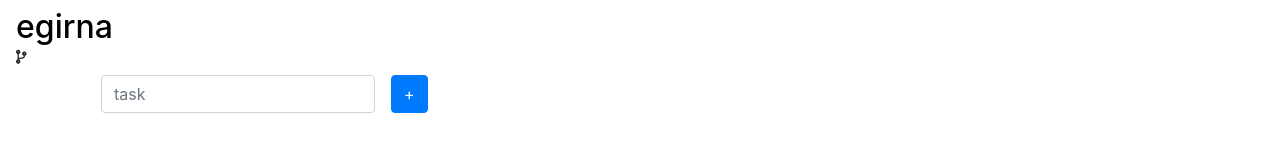
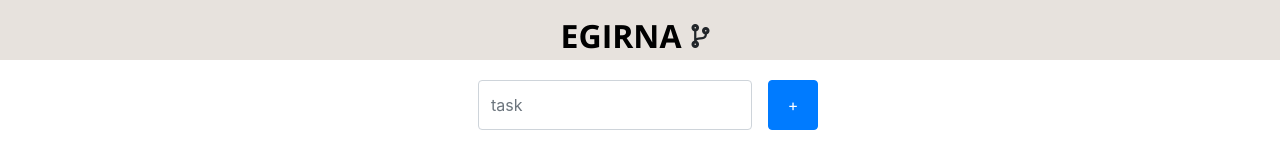
Before and after one commit to AmrHussienM/kan, a plain HTML site: page index.html in a window 1280 px wide. Drawn offline with Linux system fonts and the light colour scheme; files whose address does not match are found by name.

Commit message:
Update style.css

```diff
--- a/style/style.css
+++ b/style/style.css
@@ -1,6 +1,52 @@
 @font-face {
     font-family: 'bold';
-    src: url("../font/open-sans-bold/OpenSans-Bold.eot") format("embedded-opentype"),
-         url("../font/open-sans-bold/OpenSans-Bold.svg") format("svg"),
-         url("../font/open-sans-bold/OpenSans-Bold.ttf") format("truetype"),
-         url("../font/open-sans-bold/OpenSans-Bold.woff") format("woff"); }
+    src: url("../font/open-sans-bold/OpenSans-Bold.eot") format("embedded-opentype"), url("../font/open-sans-bold/OpenSans-Bold.svg") format("svg"), url("../font/open-sans-bold/OpenSans-Bold.ttf") format("truetype"), url("../font/open-sans-bold/OpenSans-Bold.woff") format("woff");
+}
+
+.navbar {
+    position: sticky;
+    top: 0;
+    height: 60px;
+    width: 100%;
+    display: flex;
+    align-items: center;
+    background: rgb(231, 226, 221);
+    z-index: 1;
+    font-family: 'bold', sans-serif;
+    font-size: 24px;
+    text-transform: uppercase;
+}
+
+.navbar-center {
+    width: 100%;
+    max-width: 1170px;
+    margin: 0 auto;
+    display: flex;
+    align-items: center;
+    justify-content: center;
+    padding: 0 1.5rem;
+}
+
+.nav-icon {
+    font-size: 1.5rem;
+    padding: 10px;
+}
+
+.container {
+    margin-top: 20px;
+    padding: top 15px;
+}
+
+.form-inline {
+    justify-content: center;
+}
+
+.btn {
+    width: 50px;
+    height: 50px;
+}
+
+.form-control {
+    width: 240px;
+    height: 50px;
+}
```
